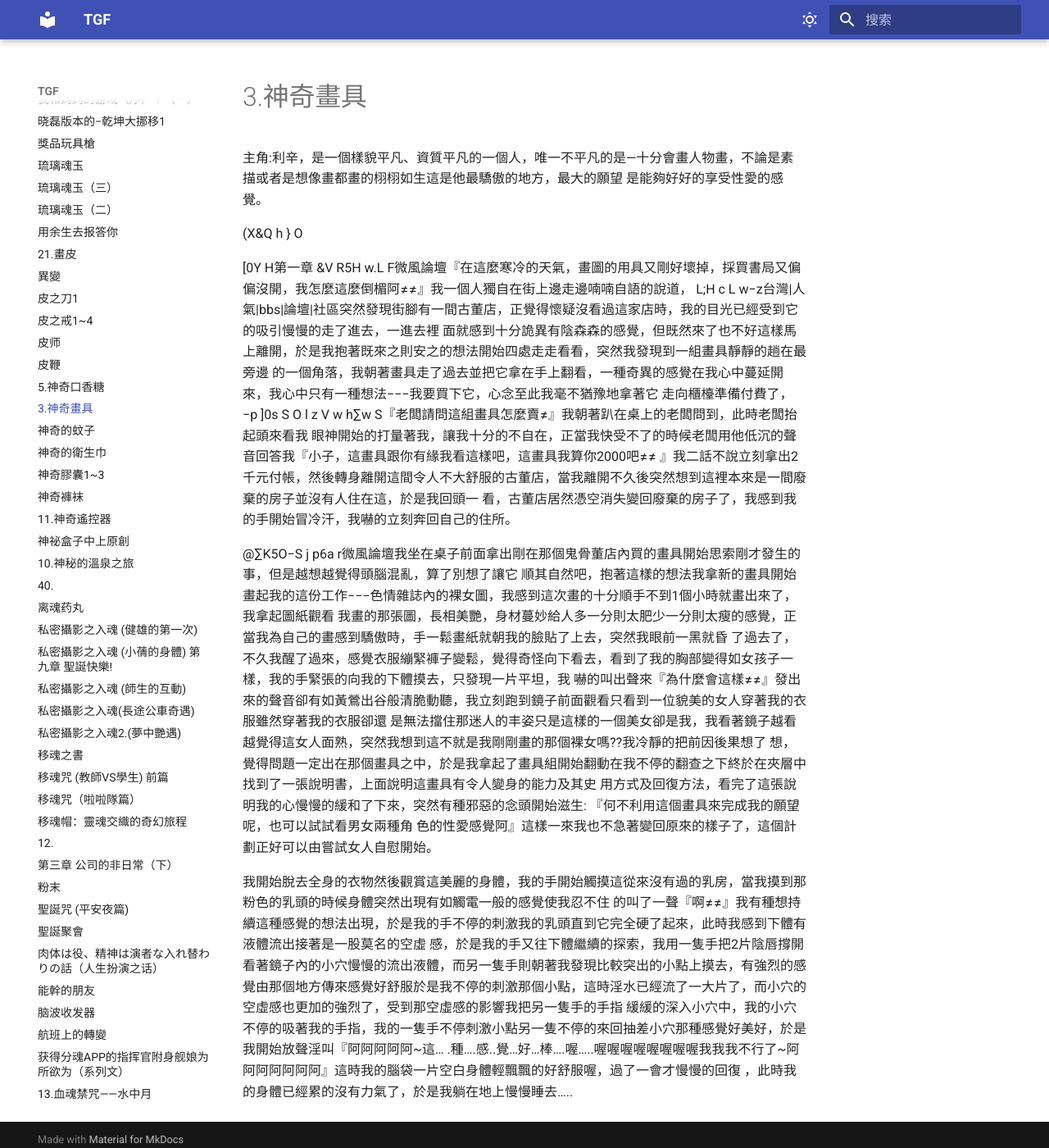
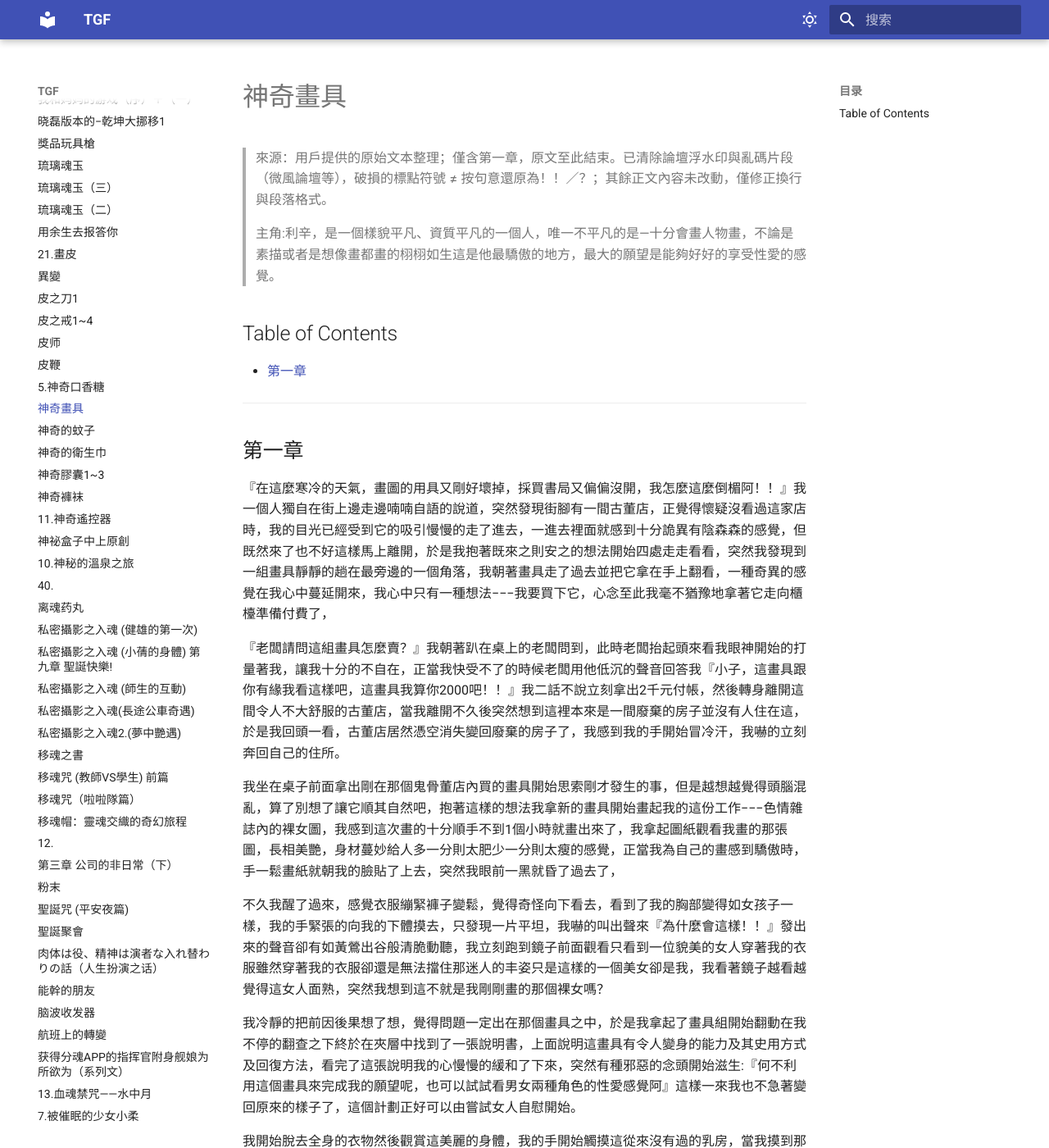
Before and after one commit to akira919/TGF, an MkDocs documentation site: the page built from docs/神奇畫具.md, in a window 1280 px wide and 1400 px high. Shown: the whole window at 82% size. Built offline with MkDocs 1.6.1 and Material for MkDocs 9.7.7, drawn with Linux system fonts in a browser that asks for light colours; some of the changed text lies outside the part shown.

Commit message:
Update 神奇畫具.md

```diff
--- a/docs/神奇畫具.md
+++ b/docs/神奇畫具.md
@@ -1,34 +1,25 @@
-# 3.神奇畫具
+# 神奇畫具
 
-主角:利辛，是一個樣貌平凡、資質平凡的一個人，唯一不平凡的是—十分會畫人物畫，不論是素描或者是想像畫都畫的栩栩如生這是他最驕傲的地方，最大的願望
-是能夠好好的享受性愛的感覺。
+> 來源：用戶提供的原始文本整理；僅含第一章，原文至此結束。已清除論壇浮水印與亂碼片段（微風論壇等），破損的標點符號 ≠ 按句意還原為！！／？；其餘正文內容未改動，僅修正換行與段落格式。
 
- (X&Q h } O
+> 主角:利辛，是一個樣貌平凡、資質平凡的一個人，唯一不平凡的是—十分會畫人物畫，不論是素描或者是想像畫都畫的栩栩如生這是他最驕傲的地方，最大的願望是能夠好好的享受性愛的感覺。
 
-[0Y H第一章 &V R5H w.L
-F微風論壇『在這麼寒冷的天氣，畫圖的用具又剛好壞掉，採買書局又偏偏沒開，我怎麼這麼倒楣阿≠≠』我一個人獨自在街上邊走邊喃喃自語的說道， L;H
-c L w−z台灣|人氣|bbs|論壇|社區突然發現街腳有一間古董店，正覺得懷疑沒看過這家店時，我的目光已經受到它的吸引慢慢的走了進去，一進去裡
-面就感到十分詭異有陰森森的感覺，但既然來了也不好這樣馬上離開，於是我抱著既來之則安之的想法開始四處走走看看，突然我發現到一組畫具靜靜的趟在最旁邊
-的一個角落，我朝著畫具走了過去並把它拿在手上翻看，一種奇異的感覺在我心中蔓延開來，我心中只有一種想法−−−我要買下它，心念至此我毫不猶豫地拿著它
-走向櫃檯準備付費了， −p ]0s S O l z V w h∑w S『老闆請問這組畫具怎麼賣≠』我朝著趴在桌上的老闆問到，此時老闆抬起頭來看我
-眼神開始的打量著我，讓我十分的不自在，正當我快受不了的時候老闆用他低沉的聲音回答我『小子，這畫具跟你有緣我看這樣吧，這畫具我算你2000吧≠≠
-』我二話不說立刻拿出2千元付帳，然後轉身離開這間令人不大舒服的古董店，當我離開不久後突然想到這裡本來是一間廢棄的房子並沒有人住在這，於是我回頭一
-看，古董店居然憑空消失變回廢棄的房子了，我感到我的手開始冒冷汗，我嚇的立刻奔回自己的住所。
+## Table of Contents
 
- @∑K5O−S j p6a r微風論壇我坐在桌子前面拿出剛在那個鬼骨董店內買的畫具開始思索剛才發生的事，但是越想越覺得頭腦混亂，算了別想了讓它
-順其自然吧，抱著這樣的想法我拿新的畫具開始畫起我的這份工作−−−色情雜誌內的裸女圖，我感到這次畫的十分順手不到1個小時就畫出來了，我拿起圖紙觀看
-我畫的那張圖，長相美艷，身材蔓妙給人多一分則太肥少一分則太瘦的感覺，正當我為自己的畫感到驕傲時，手一鬆畫紙就朝我的臉貼了上去，突然我眼前一黑就昏
-了過去了，不久我醒了過來，感覺衣服繃緊褲子變鬆，覺得奇怪向下看去，看到了我的胸部變得如女孩子一樣，我的手緊張的向我的下體摸去，只發現一片平坦，我
-嚇的叫出聲來『為什麼會這樣≠≠』發出來的聲音卻有如黃鶯出谷般清脆動聽，我立刻跑到鏡子前面觀看只看到一位貌美的女人穿著我的衣服雖然穿著我的衣服卻還
-是無法擋住那迷人的丰姿只是這樣的一個美女卻是我，我看著鏡子越看越覺得這女人面熟，突然我想到這不就是我剛剛畫的那個裸女嗎??我冷靜的把前因後果想了
-想，覺得問題一定出在那個畫具之中，於是我拿起了畫具組開始翻動在我不停的翻查之下終於在夾層中找到了一張說明書，上面說明這畫具有令人變身的能力及其史
-用方式及回復方法，看完了這張說明我的心慢慢的緩和了下來，突然有種邪惡的念頭開始滋生: 『何不利用這個畫具來完成我的願望呢，也可以試試看男女兩種角
-色的性愛感覺阿』這樣一來我也不急著變回原來的樣子了，這個計劃正好可以由嘗試女人自慰開始。
+- [第一章](#chapter-1)
 
- 我開始脫去全身的衣物然後觀賞這美麗的身體，我的手開始觸摸這從來沒有過的乳房，當我摸到那粉色的乳頭的時候身體突然出現有如觸電一般的感覺使我忍不住
-的叫了一聲『啊≠≠』我有種想持續這種感覺的想法出現，於是我的手不停的刺激我的乳頭直到它完全硬了起來，此時我感到下體有液體流出接著是一股莫名的空虛
-感，於是我的手又往下體繼續的探索，我用一隻手把2片陰唇撐開看著鏡子內的小穴慢慢的流出液體，而另一隻手則朝著我發現比較突出的小點上摸去，有強烈的感
-覺由那個地方傳來感覺好舒服於是我不停的刺激那個小點，這時淫水已經流了一大片了，而小穴的空虛感也更加的強烈了，受到那空虛感的影響我把另一隻手的手指
-緩緩的深入小穴中，我的小穴不停的吸著我的手指，我的一隻手不停刺激小點另一隻不停的來回抽差小穴那種感覺好美好，於是我開始放聲淫叫『阿阿阿阿阿~這…
-.種….感..覺…好…棒….喔…..喔喔喔喔喔喔喔喔我我我不行了~阿阿阿阿阿阿阿』這時我的腦袋一片空白身體輕飄飄的好舒服喔，過了一會才慢慢的回復
-，此時我的身體已經累的沒有力氣了，於是我躺在地上慢慢睡去…..
+---
+
+<h2 id="chapter-1">第一章</h2>
+
+『在這麼寒冷的天氣，畫圖的用具又剛好壞掉，採買書局又偏偏沒開，我怎麼這麼倒楣阿！！』我一個人獨自在街上邊走邊喃喃自語的說道，突然發現街腳有一間古董店，正覺得懷疑沒看過這家店時，我的目光已經受到它的吸引慢慢的走了進去，一進去裡面就感到十分詭異有陰森森的感覺，但既然來了也不好這樣馬上離開，於是我抱著既來之則安之的想法開始四處走走看看，突然我發現到一組畫具靜靜的趟在最旁邊的一個角落，我朝著畫具走了過去並把它拿在手上翻看，一種奇異的感覺在我心中蔓延開來，我心中只有一種想法−−−我要買下它，心念至此我毫不猶豫地拿著它走向櫃檯準備付費了，
+
+『老闆請問這組畫具怎麼賣？』我朝著趴在桌上的老闆問到，此時老闆抬起頭來看我眼神開始的打量著我，讓我十分的不自在，正當我快受不了的時候老闆用他低沉的聲音回答我『小子，這畫具跟你有緣我看這樣吧，這畫具我算你2000吧！！』我二話不說立刻拿出2千元付帳，然後轉身離開這間令人不大舒服的古董店，當我離開不久後突然想到這裡本來是一間廢棄的房子並沒有人住在這，於是我回頭一看，古董店居然憑空消失變回廢棄的房子了，我感到我的手開始冒冷汗，我嚇的立刻奔回自己的住所。
+
+我坐在桌子前面拿出剛在那個鬼骨董店內買的畫具開始思索剛才發生的事，但是越想越覺得頭腦混亂，算了別想了讓它順其自然吧，抱著這樣的想法我拿新的畫具開始畫起我的這份工作−−−色情雜誌內的裸女圖，我感到這次畫的十分順手不到1個小時就畫出來了，我拿起圖紙觀看我畫的那張圖，長相美艷，身材蔓妙給人多一分則太肥少一分則太瘦的感覺，正當我為自己的畫感到驕傲時，手一鬆畫紙就朝我的臉貼了上去，突然我眼前一黑就昏了過去了，
+
+不久我醒了過來，感覺衣服繃緊褲子變鬆，覺得奇怪向下看去，看到了我的胸部變得如女孩子一樣，我的手緊張的向我的下體摸去，只發現一片平坦，我嚇的叫出聲來『為什麼會這樣！！』發出來的聲音卻有如黃鶯出谷般清脆動聽，我立刻跑到鏡子前面觀看只看到一位貌美的女人穿著我的衣服雖然穿著我的衣服卻還是無法擋住那迷人的丰姿只是這樣的一個美女卻是我，我看著鏡子越看越覺得這女人面熟，突然我想到這不就是我剛剛畫的那個裸女嗎？
+
+我冷靜的把前因後果想了想，覺得問題一定出在那個畫具之中，於是我拿起了畫具組開始翻動在我不停的翻查之下終於在夾層中找到了一張說明書，上面說明這畫具有令人變身的能力及其史用方式及回復方法，看完了這張說明我的心慢慢的緩和了下來，突然有種邪惡的念頭開始滋生:『何不利用這個畫具來完成我的願望呢，也可以試試看男女兩種角色的性愛感覺阿』這樣一來我也不急著變回原來的樣子了，這個計劃正好可以由嘗試女人自慰開始。
+
+我開始脫去全身的衣物然後觀賞這美麗的身體，我的手開始觸摸這從來沒有過的乳房，當我摸到那粉色的乳頭的時候身體突然出現有如觸電一般的感覺使我忍不住的叫了一聲『啊！！』我有種想持續這種感覺的想法出現，於是我的手不停的刺激我的乳頭直到它完全硬了起來，此時我感到下體有液體流出接著是一股莫名的空虛感，於是我的手又往下體繼續的探索，我用一隻手把2片陰唇撐開看著鏡子內的小穴慢慢的流出液體，而另一隻手則朝著我發現比較突出的小點上摸去，有強烈的感覺由那個地方傳來感覺好舒服於是我不停的刺激那個小點，這時淫水已經流了一大片了，而小穴的空虛感也更加的強烈了，受到那空虛感的影響我把另一隻手的手指緩緩的深入小穴中，我的小穴不停的吸著我的手指，我的一隻手不停刺激小點另一隻不停的來回抽差小穴那種感覺好美好，於是我開始放聲淫叫『阿阿阿阿阿~這….種….感..覺…好…棒….喔…..喔喔喔喔喔喔喔喔我我我不行了~阿阿阿阿阿阿阿』這時我的腦袋一片空白身體輕飄飄的好舒服喔，過了一會才慢慢的回復，此時我的身體已經累的沒有力氣了，於是我躺在地上慢慢睡去……
```
